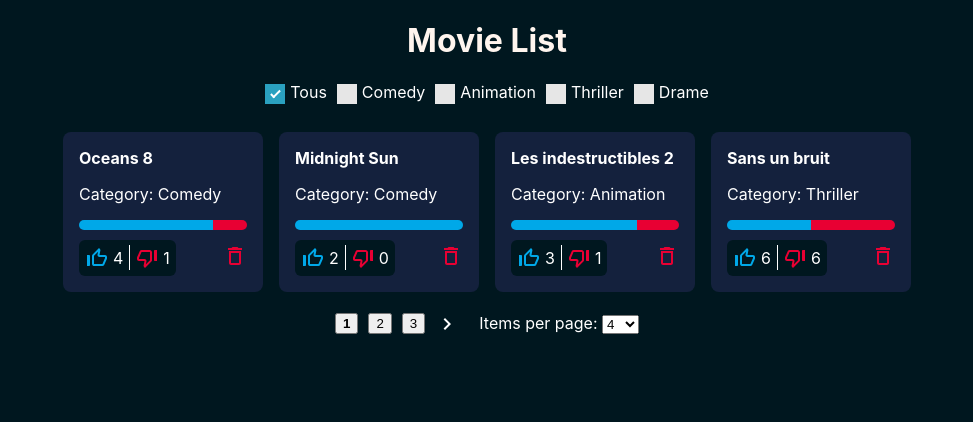
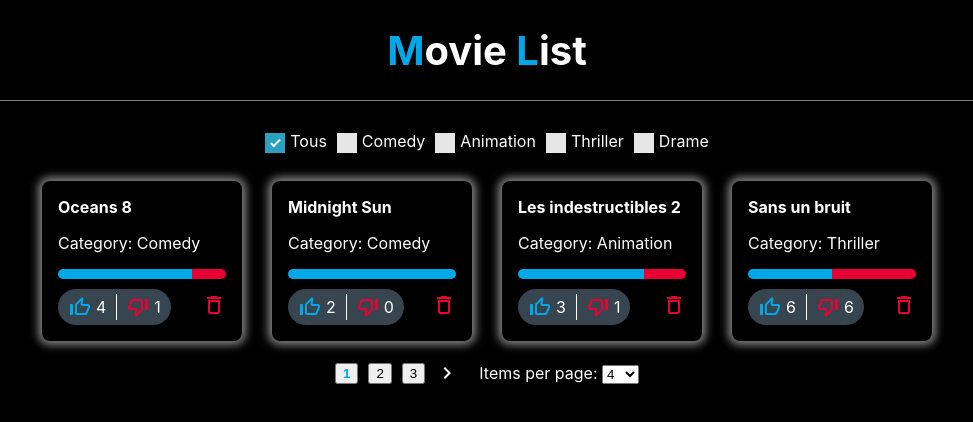
Before and after one commit to RayaneDjr/react-particeep-interview, a React (Create React App) app: page / in a window 1280 px wide. Shown: the top 422 px of the page, without its empty margins (153-1126 px from the left). Built offline with nearby package versions, Linux system fonts and the light colour scheme.

Commit message:
css done

```diff
--- a/src/App.css
+++ b/src/App.css
@@ -1,13 +1,22 @@
 body {
-  background-color: #00171f;
+  background-color: black;
   color: white;
   margin: 0;
   padding: 0;
 }
 
 .title {
-  text-align: center;
-  color: #fff5ee;
+  display: flex;
+  justify-content: center;
+  align-items: center;
+  color: white;
+  font-weight: bold;
+  border-bottom: solid 1px gray;
+  width: 90%;
+  margin: auto;
+  height: 100px;
+  font-size: 2.5rem;
+  margin-bottom: 30px;
 }
 
 .movie-list {
@@ -17,15 +26,18 @@ body {
   width: 80%;
   margin: auto;
   justify-content: center;
-  gap: 16px;
+  gap: 30px;
 }
 
 .movie-card {
+  -webkit-box-shadow: 0px 0px 8px 4px rgba(128, 128, 128, 1);
+  -moz-box-shadow: 0px 0px 8px 4px rgba(128, 128, 128, 1);
+  box-shadow: 0px 0px 8px 4px rgba(128, 128, 128, 1);
   width: 200px;
   box-sizing: border-box;
   border-radius: 8px;
   padding: 16px;
-  background-color: #14213d;
+  background-color: black;
 }
 
 .like-bar {
@@ -48,12 +60,17 @@ body {
   display: flex;
   justify-content: space-between;
   align-items: center;
-  padding: 6px;
-  background-color: #00171f;
+  padding: 6px 10px 6px 10px;
+  background-color: #36454f;
+}
+
+.likes:hover,
+.dislikes:hover {
+  background-color: gray;
 }
 
 .likes {
-  border-radius: 6px 0 0 6px;
+  border-radius: 20px 0 0 20px;
   position: relative;
 }
 
@@ -67,7 +84,7 @@ body {
 }
 
 .dislikes {
-  border-radius: 0 6px 6px 0;
+  border-radius: 0 20px 20px 0;
 }
 
 .bottom {
--- a/src/App.js
+++ b/src/App.js
@@ -8,7 +8,12 @@ function App() {
   return (
     <Provider store={store}>
       <div className='App'>
-        <h1 className='title'>Movie List</h1>
+        <div className='title'>
+          <p>
+            <span style={{ color: "#00a8e8" }}>M</span>ovie{" "}
+            <span style={{ color: "#00a8e8" }}>L</span>ist
+          </p>
+        </div>
         <MovieList />
       </div>
     </Provider>
--- a/src/MovieList.js
+++ b/src/MovieList.js
@@ -131,7 +131,7 @@ const MovieList = () => {
               if (i === currentPage) {
                 pages.push(
                   <button key={i}>
-                    <strong>{i}</strong>
+                    <strong style={{ color: "#00a8e8" }}>{i}</strong>
                   </button>
                 );
               } else {
```
